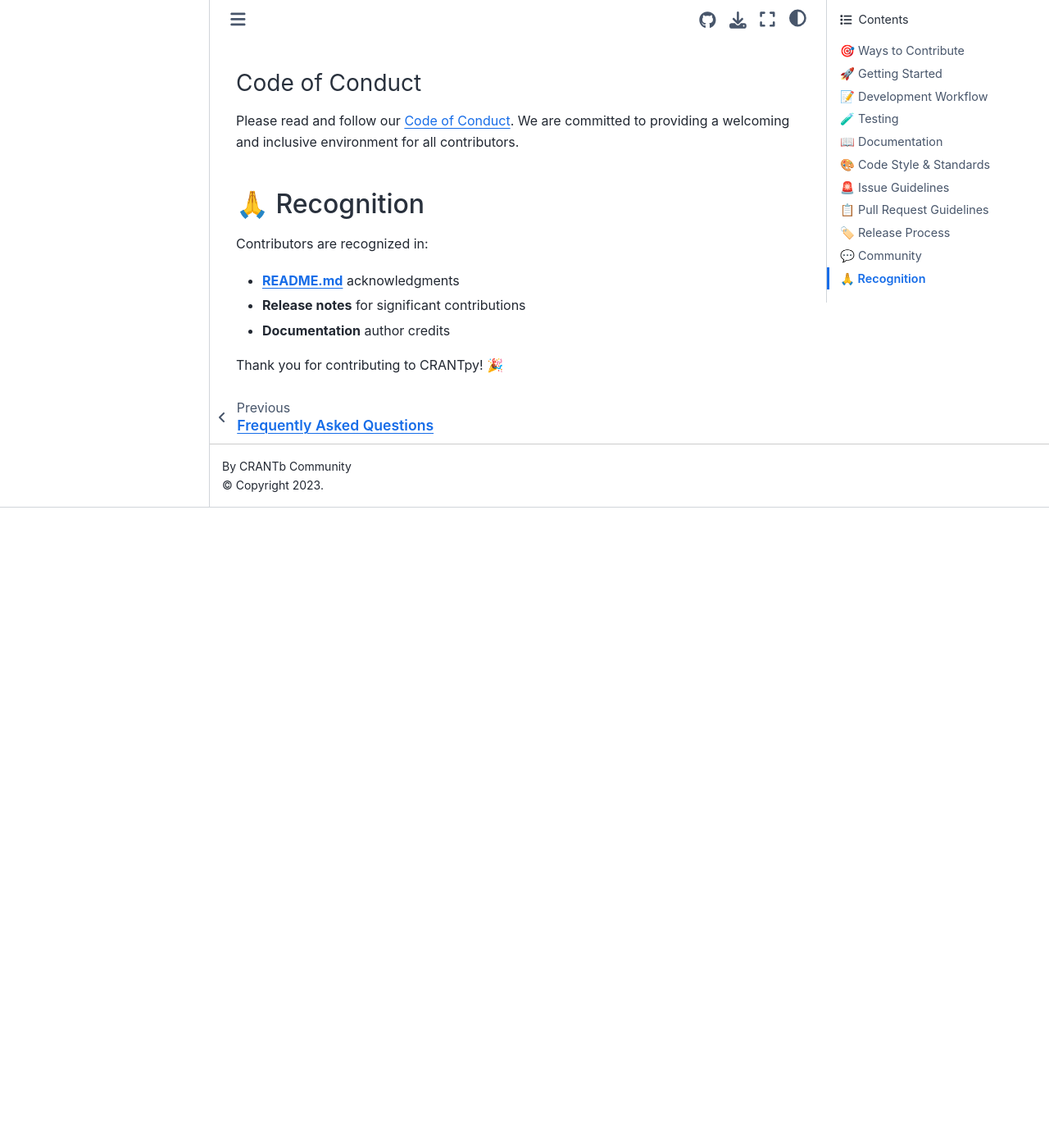
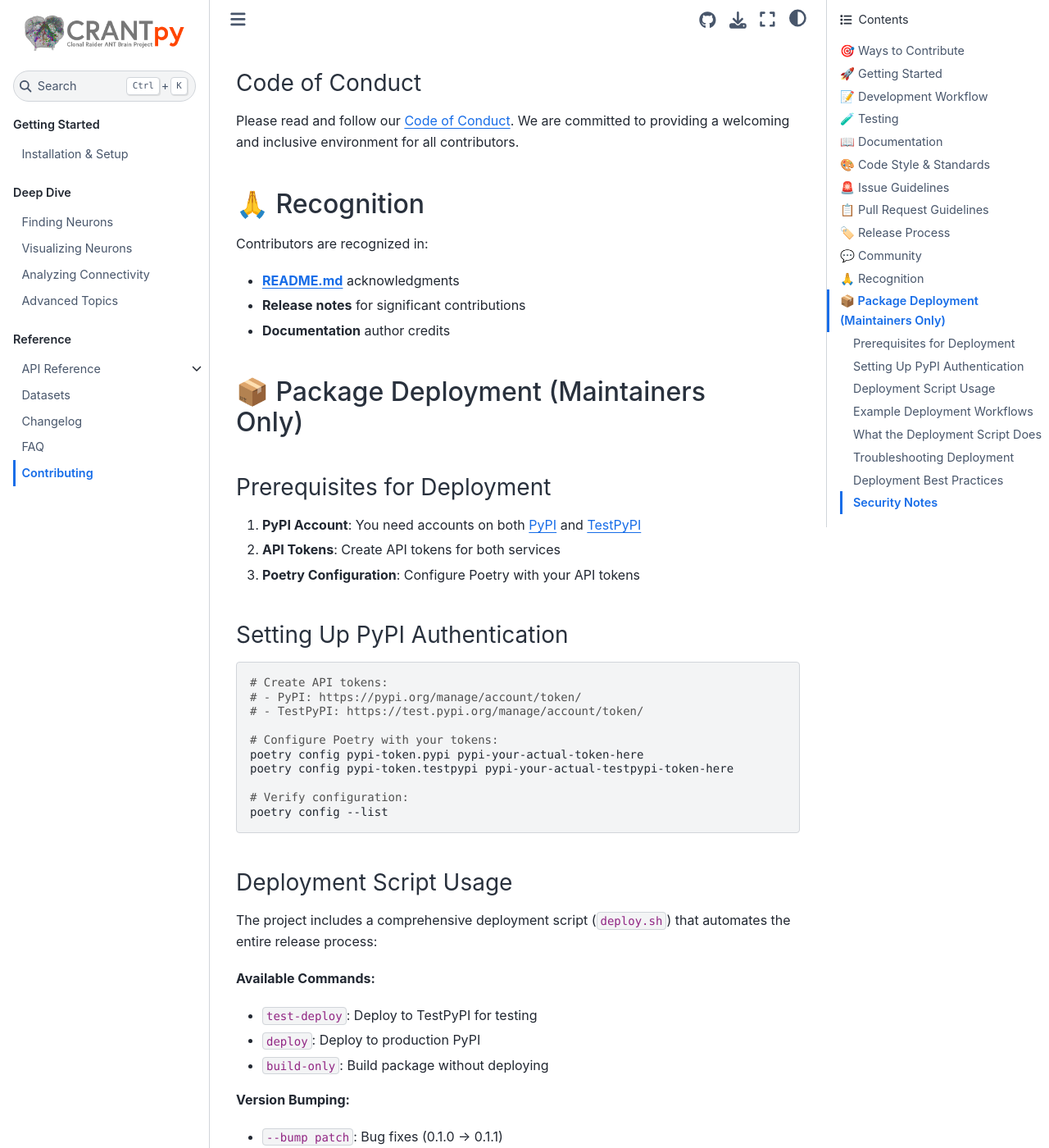
Before and after one commit to Social-Evolution-and-Behavior/crantpy, a Jupyter Book: the page built from docs/contribute.md, in a window 1280 px wide and 1400 px high, scrolled down 9901 px. Shown: the whole window at 82% size. Built offline with Jupyter Book 1.0.4 settings and Sphinx 7.4.7 and the Sphinx Book theme 1.1.4, drawn with Linux system fonts in a browser that asks for light colours; pages that are not in the unit, such as notebooks, are missing from menus; before the commit the page ends 10520 px from its top, so only the background shows below that; some of the changed text lies outside the part shown.

Commit message:
feat: add deployment script and update dependencies in pyproject.toml
- Added deploy.sh script for building and deploying CRANTpy to PyPI using Poetry.
- Included functions for version bumping, testing, code quality checks, documentation building, and deployment to TestPyPI and PyPI.
- Updated pyproject.toml to include new dependencies: pytest, black, ruff, and twine.

````diff
--- a/docs/contribute.md
+++ b/docs/contribute.md
@@ -405,4 +405,137 @@
 - **Release notes** for significant contributions
 - **Documentation** author credits
 
+## 📦 Package Deployment (Maintainers Only)
+
+### Prerequisites for Deployment
+
+1. **PyPI Account**: You need accounts on both [PyPI](https://pypi.org/) and [TestPyPI](https://test.pypi.org/)
+2. **API Tokens**: Create API tokens for both services
+3. **Poetry Configuration**: Configure Poetry with your API tokens
+
+### Setting Up PyPI Authentication
+
+```bash
+# Create API tokens:
+# - PyPI: https://pypi.org/manage/account/token/
+# - TestPyPI: https://test.pypi.org/manage/account/token/
+
+# Configure Poetry with your tokens:
+poetry config pypi-token.pypi pypi-your-actual-token-here
+poetry config pypi-token.testpypi pypi-your-actual-testpypi-token-here
+
+# Verify configuration:
+poetry config --list
+```
+
+### Deployment Script Usage
+
+The project includes a comprehensive deployment script (`deploy.sh`) that automates the entire release process:
+
+**Available Commands:**
+- `test-deploy`: Deploy to TestPyPI for testing
+- `deploy`: Deploy to production PyPI
+- `build-only`: Build package without deploying
+
+**Version Bumping:**
+- `--bump patch`: Bug fixes (0.1.0 → 0.1.1)
+- `--bump minor`: New features (0.1.0 → 0.2.0)
+- `--bump major`: Breaking changes (0.1.0 → 1.0.0)
+
+**Skip Options:**
+- `--skip-tests`: Skip running pytest
+- `--skip-docs`: Skip building documentation
+- `--skip-checks`: Skip code quality checks
+
+### Example Deployment Workflows
+
+**First Release:**
+```bash
+# 1. Test the release process
+./deploy.sh --bump patch test-deploy
+
+# 2. Verify the test package
+pip install -i https://test.pypi.org/simple/ crantpy==0.1.1
+
+# 3. If everything works, deploy to production
+./deploy.sh deploy
+```
+
+**Regular Updates:**
+```bash
+# For bug fixes
+./deploy.sh --bump patch deploy
+
+# For new features
+./deploy.sh --bump minor deploy
+
+# For breaking changes
+./deploy.sh --bump major deploy
+```
+
+**Development Build:**
+```bash
+# Just build without deploying
+./deploy.sh build-only
+```
+
+### What the Deployment Script Does
+
+1. **Pre-flight Checks:**
+   - Verifies Poetry installation
+   - Checks project structure
+   - Validates git status
+
+2. **Quality Assurance:**
+   - Updates lazy imports with mkinit
+   - Formats code with Black
+   - Lints code with Ruff
+   - Runs tests with pytest
+   - Builds documentation
+
+3. **Package Building:**
+   - Cleans previous builds
+   - Builds with Poetry
+   - Validates with twine
+
+4. **Deployment:**
+   - Deploys to TestPyPI or PyPI
+   - Creates git tags for releases
+   - Pushes tags to remote
+
+### Troubleshooting Deployment
+
+**Authentication Issues:**
+```bash
+# Check Poetry configuration
+poetry config --list
+
+# Reconfigure tokens
+poetry config pypi-token.pypi your-new-token
+```
+
+**Build Failures:**
+- Check that all tests pass: `poetry run pytest`
+- Verify code quality: `poetry run ruff check src/`
+- Ensure documentation builds: `./build_docs.sh --clean`
+
+**Version Conflicts:**
+- Check existing versions: `pip index versions crantpy`
+- Use appropriate version bump: `--bump major|minor|patch`
+
+### Deployment Best Practices
+
+1. **Always test first**: Use `test-deploy` before `deploy`
+2. **Follow semantic versioning**: Use appropriate bump levels
+3. **Keep git clean**: Commit changes before deploying
+4. **Document changes**: Update CHANGELOG.md
+5. **Tag releases**: The script automatically creates git tags
+
+### Security Notes
+
+- Store API tokens securely
+- Never commit tokens to git
+- Use environment variables for CI/CD
+- Regularly rotate tokens
+
 Thank you for contributing to CRANTpy! 🎉
--- a/pyproject.toml
+++ b/pyproject.toml
@@ -48,6 +48,10 @@
 jupyter-book = "^1.0.4.post1"
 ghp-import = "^2.1.0"
 sphinx-rtd-theme = "^3.0.2"
+pytest = "^8.0.0"
+black = "^24.0.0"
+ruff = "^0.6.0"
+twine = "^5.0.0"
 
 [tool.pytest.ini_options]
 python_paths = ["src"]
````
Also changed, not shown: 3 other files.
